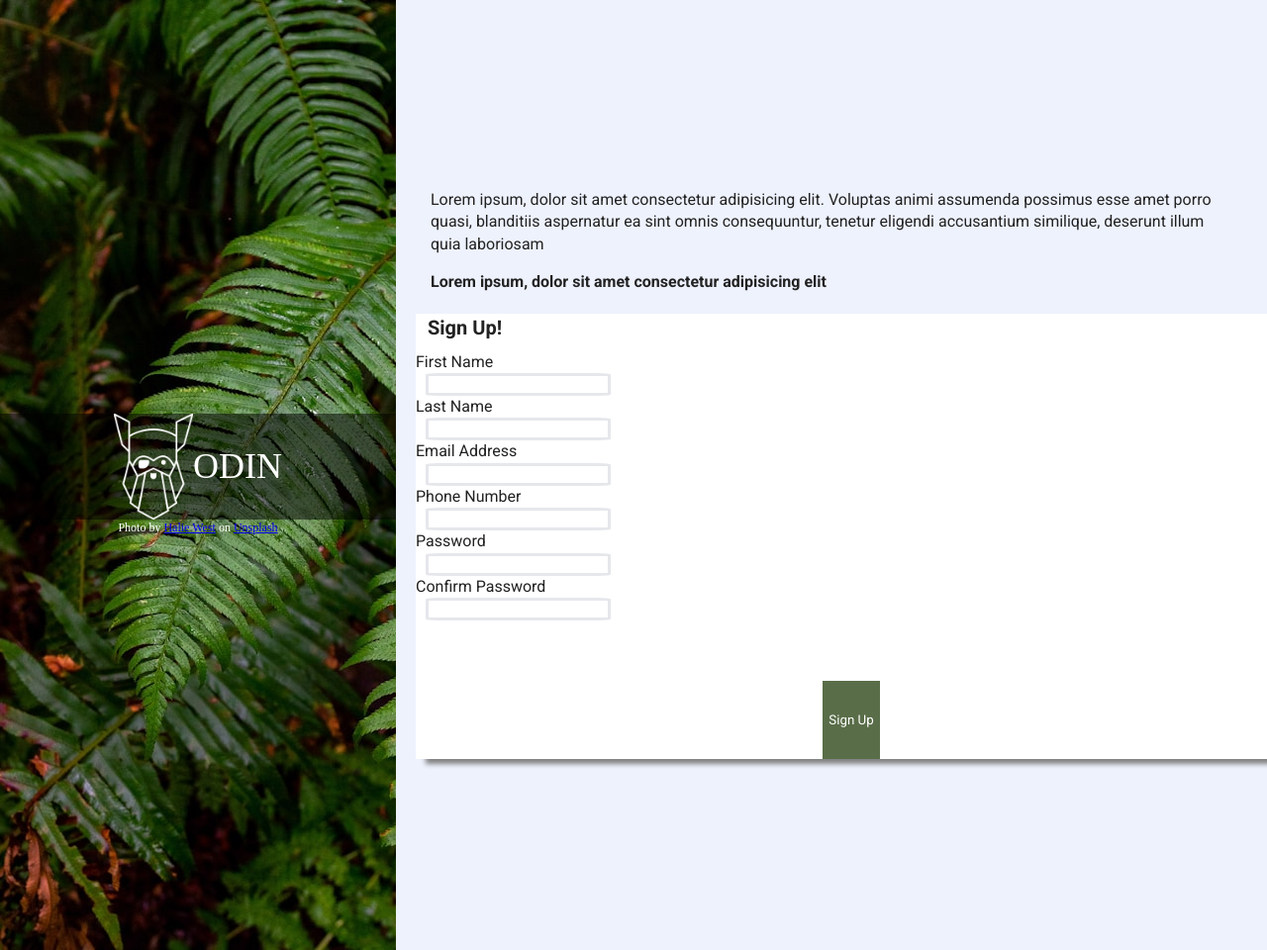
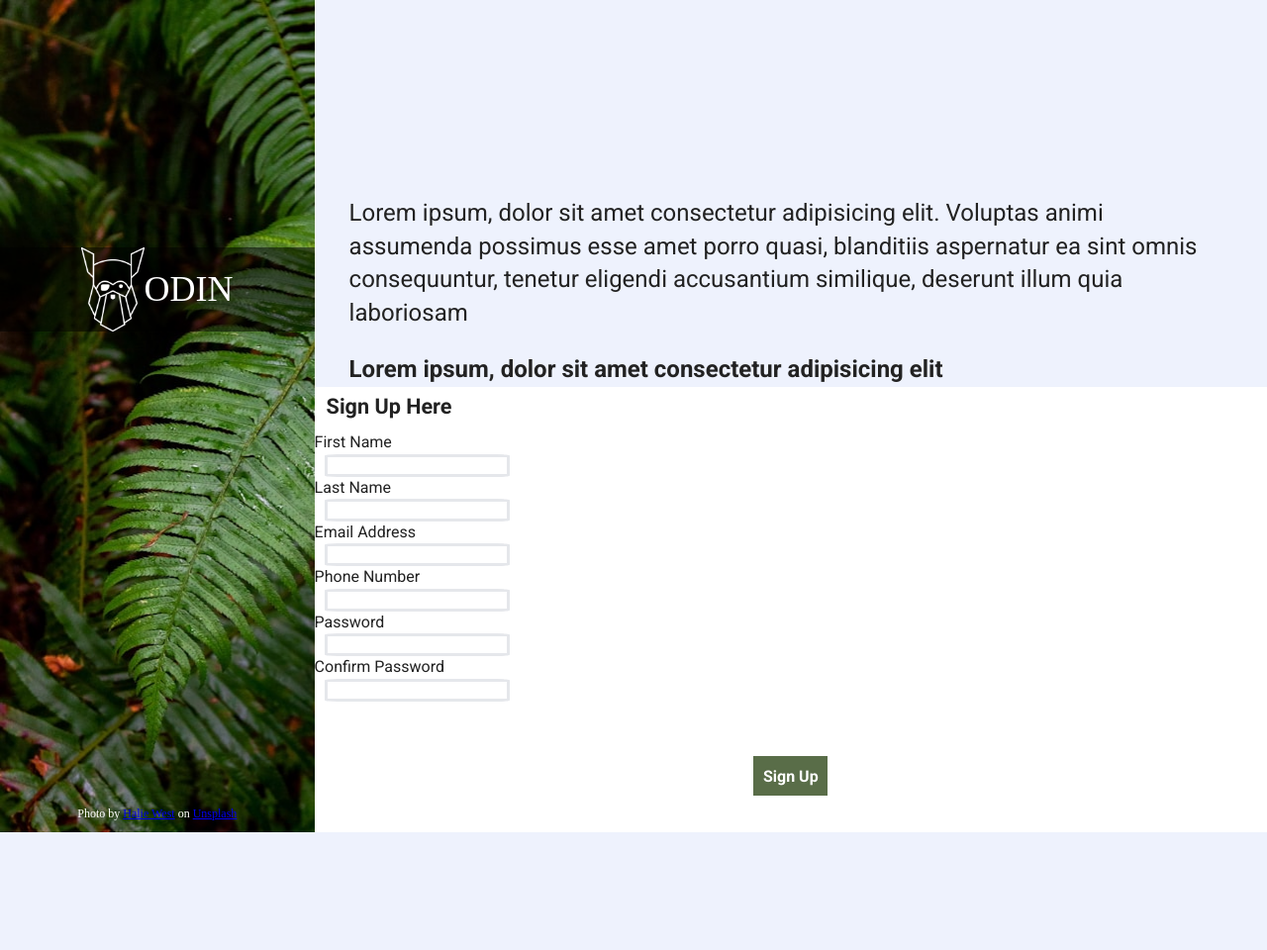
Before and after one commit to ashc735/sign-up-form, a website built with webpack: page index.html in a window 1280 px wide. Shown: the whole page at 99% size. After the commit the page ends 841 px from the top, so only its background shows below. Built offline with nearby package versions, Linux system fonts and the light colour scheme; a web font is replaced by a local one.

Commit message:
Adjust font heights & settled Aside styles

```diff
--- a/css/style.css
+++ b/css/style.css
@@ -99,15 +99,11 @@ body {
 
 aside {
   background-image: url('../img/unspash.jpg');
-  width: 25%;
-  min-width: 400px;
-  min-height: 960px;
-  background-position: cover;
-  margin: 0;
-  padding: 0;
+  width: 33%;
   display: flex;
-  flex-flow: column wrap;
-  justify-content: center;
+  flex-direction: column;
+  justify-content: space-between;
+  align-items: center;
 }
 
 .logo-content {
@@ -118,7 +114,7 @@ aside {
   align-items: center;
   background-color: rgba(0, 0, 0, 0.5);
   width: 100%;
-  margin: 0;
+  margin-top: 250px;
 }
 
 
@@ -144,6 +140,7 @@ img {
   font-size: .75rem;
   width: 100%;
   text-align: center;
+  margin-bottom: 10px;
 }
 
 .credits a {
@@ -164,7 +161,7 @@ img {
 
 .form-description {
   font-family:'Roboto';
-  font-size: 1em;
+  font-size: 1.5em;
   margin-top: 175px;
   margin-left: 35px;
   margin-right: 35px;
@@ -185,7 +182,7 @@ form {
   display: flex;
   flex-flow: row wrap;
   justify-content: center;
-  margin: 20px;
+  margin: 0;
   height: 450px;
   width: 100%;
   box-shadow: gray 10px 5px 5px;
@@ -199,9 +196,10 @@ fieldset {
 
 legend {
   font-family: 'Roboto';
-  font-size: 1.25rem;
+  font-size: 1.35rem;
   font-weight: bold;
   margin: 10px 10px;
+  padding-top: 5px;
 }
 
 input {
@@ -216,11 +214,17 @@ input {
   text-transform: uppercase;
 }
 
+
+
 button {
   font-family: 'Roboto';
+  font-weight: bold;
+  font-size: 1rem;
   background: #596D48;
   color: white;
   border: none;
+  width: 75px;
+  max-height: 40px;
 }
 
 
--- a/index.html
+++ b/index.html
@@ -51,7 +51,7 @@
     </div>
     <form action=# method="post" id="form">
       <fieldset>
-        <legend>Sign Up!</legend>
+        <legend>Sign Up Here</legend>
 
         <label for="first_name">First Name</label>
         <input type="text" id="first_name" name="first_name">
```
